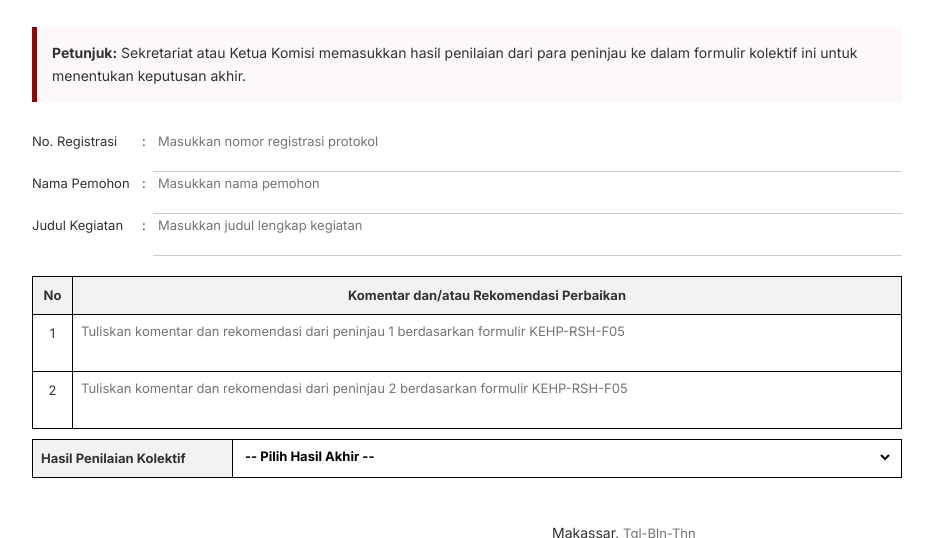
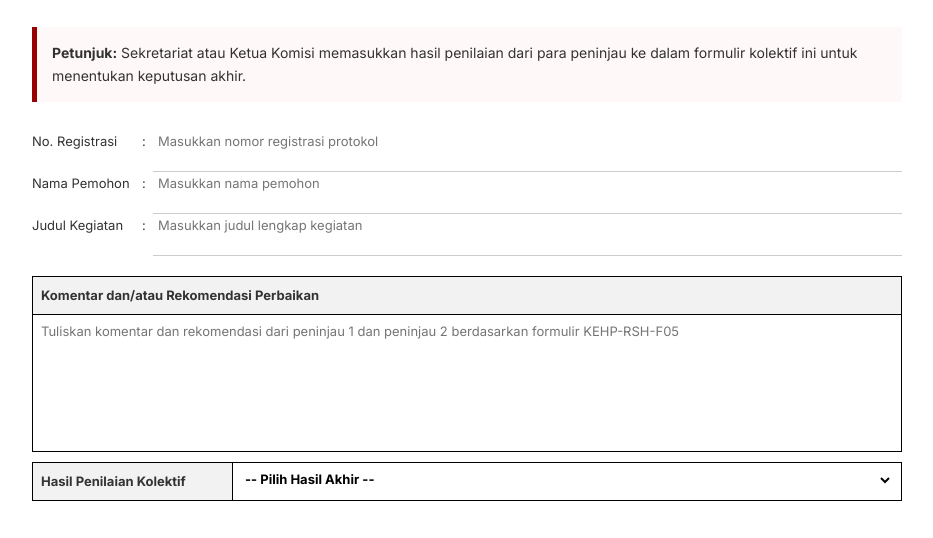
Before and after one commit to rianhs/home, a plain HTML site: page kehp-rsh-f06-auto.html in a window 1280 px wide. Shown: the part 190-728 px from the top of the page, without its empty margins (173-1106 px from the left). Drawn offline with Linux system fonts and the light colour scheme.

Commit message:
Update kehp-rsh-f06-auto.html

```diff
--- a/kehp-rsh-f06-auto.html
+++ b/kehp-rsh-f06-auto.html
@@ -264,29 +264,16 @@
 		</ul>
 
         <table class="excel-table">
-            <colgroup>
-                <col style="width: 40px;">
-                <col style="width: auto;">
-            </colgroup>
             <thead>
                 <tr class="bg-grey">
-                    <th style="text-align: center;">No</th>
-                    <th>Komentar dan/atau Rekomendasi Perbaikan</th>
+                    <th style="text-align: left;">Komentar dan/atau Rekomendasi Perbaikan</th>
                 </tr>
             </thead>
             <tbody>
                 <tr>
-                    <td style="text-align: center;">1</td>
                     <td>
-                        <textarea id="komentar_1" placeholder="Tuliskan komentar dan rekomendasi dari peninjau 1 berdasarkan formulir KEHP-RSH-F05"></textarea>
-                        <div id="mirror_komentar_1" class="print-mirror"></div>
-                    </td>
-                </tr>
-                <tr>
-                    <td style="text-align: center;">2</td>
-                    <td>
-                        <textarea id="komentar_2" placeholder="Tuliskan komentar dan rekomendasi dari peninjau 2 berdasarkan formulir KEHP-RSH-F05"></textarea>
-                        <div id="mirror_komentar_2" class="print-mirror"></div>
+                        <textarea id="komentar" style="min-height: 120px;" placeholder="Tuliskan komentar dan rekomendasi dari peninjau 1 dan peninjau 2 berdasarkan formulir KEHP-RSH-F05"></textarea>
+                        <div id="mirror_komentar" class="print-mirror"></div>
                     </td>
                 </tr>
             </tbody>
```
